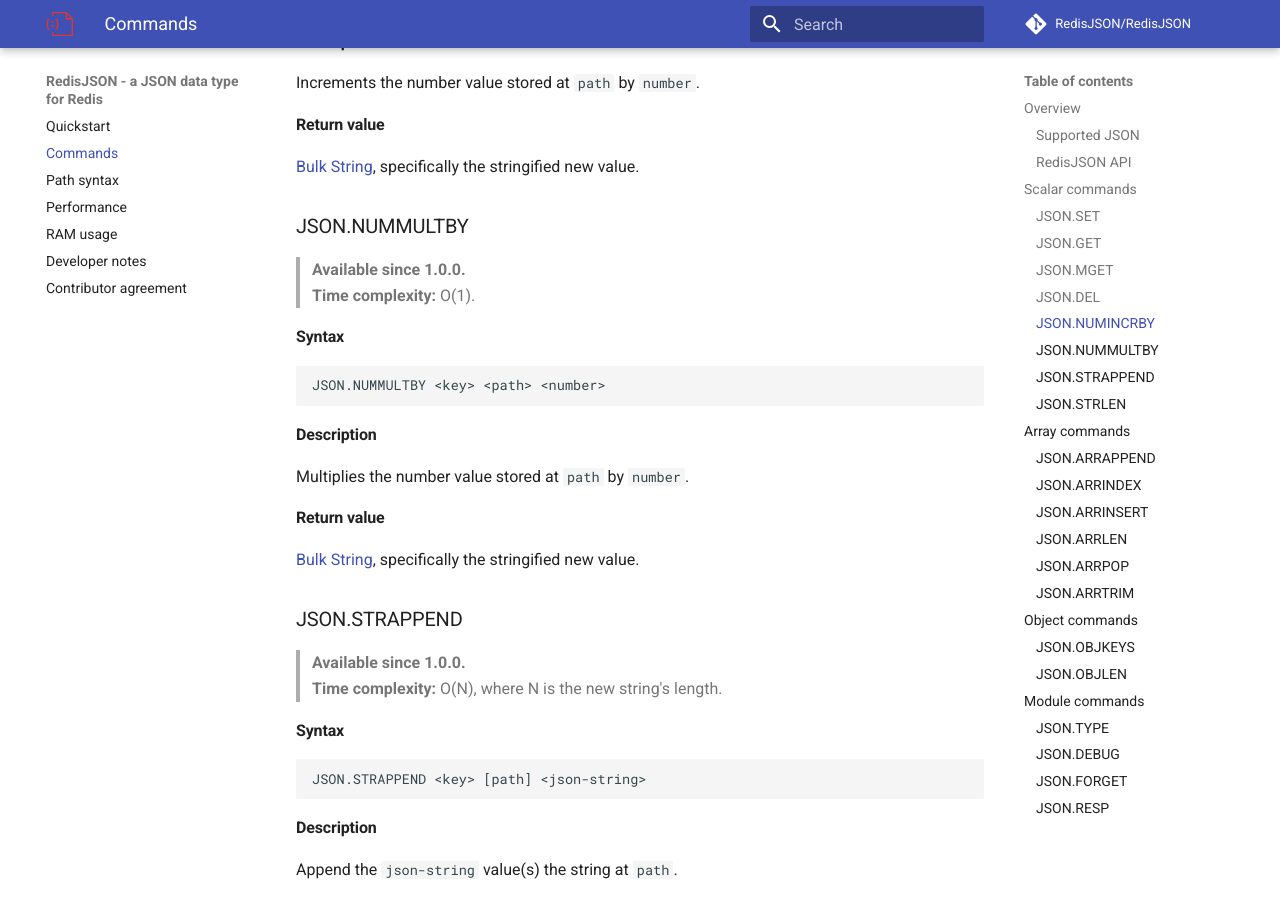
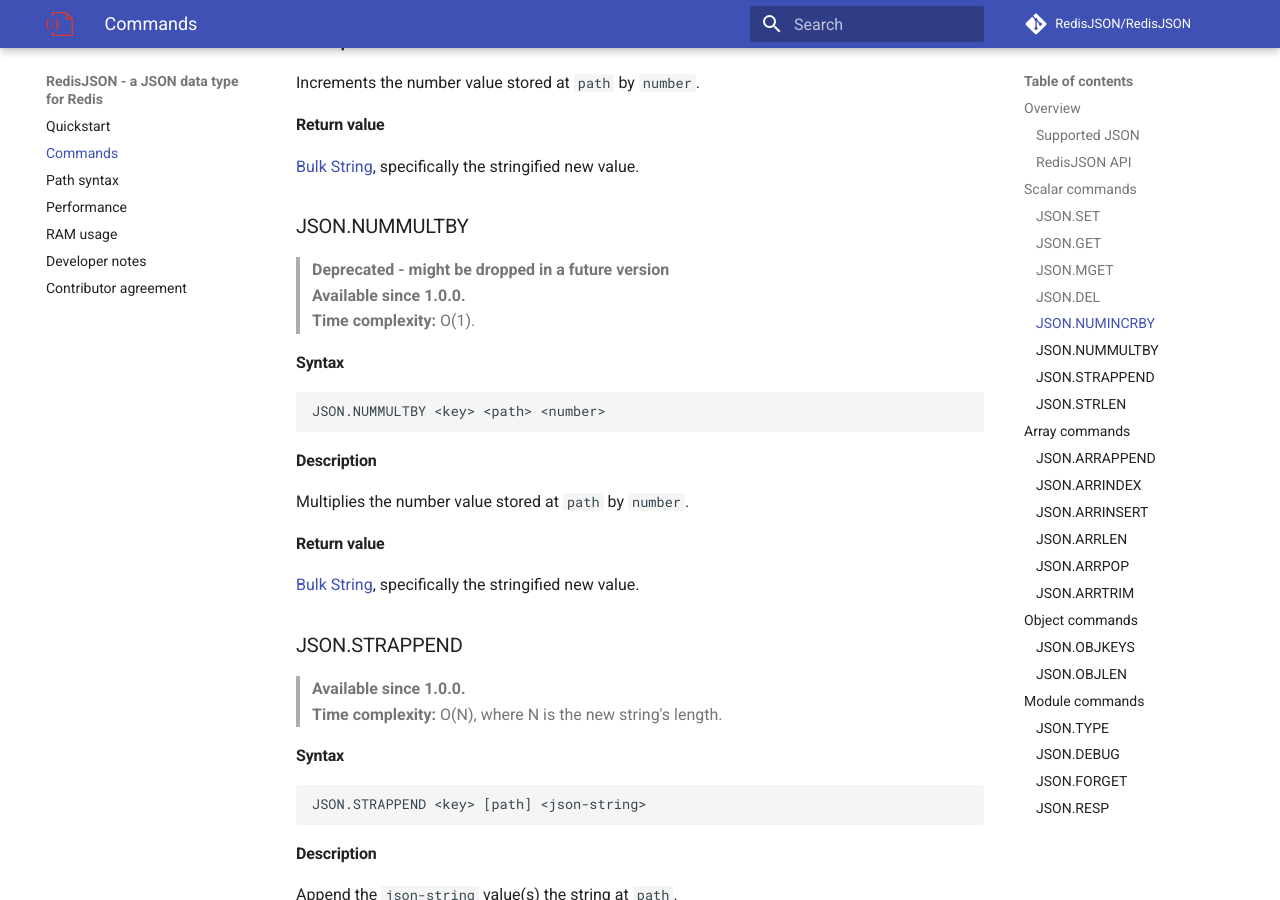
Before and after one commit to RedisJSON/RedisJSON, an MkDocs documentation site: the page built from docs/commands.md, in a window 1280 px wide and 900 px high, scrolled down 3548 px. Built offline with MkDocs 1.6.1 and Material for MkDocs 9.7.7, drawn with Linux system fonts in a browser that asks for light colours; comment, search, counter and statistics services are not loaded.

Commit message:
Depracte NUMMULTBY

```diff
--- a/docs/commands.md
+++ b/docs/commands.md
@@ -158,6 +158,7 @@
 
 ### JSON.NUMMULTBY
 
+> **Deprecated - might be dropped in a future version**
 > **Available since 1.0.0.**
 > **Time complexity:**  O(1).
 
```
